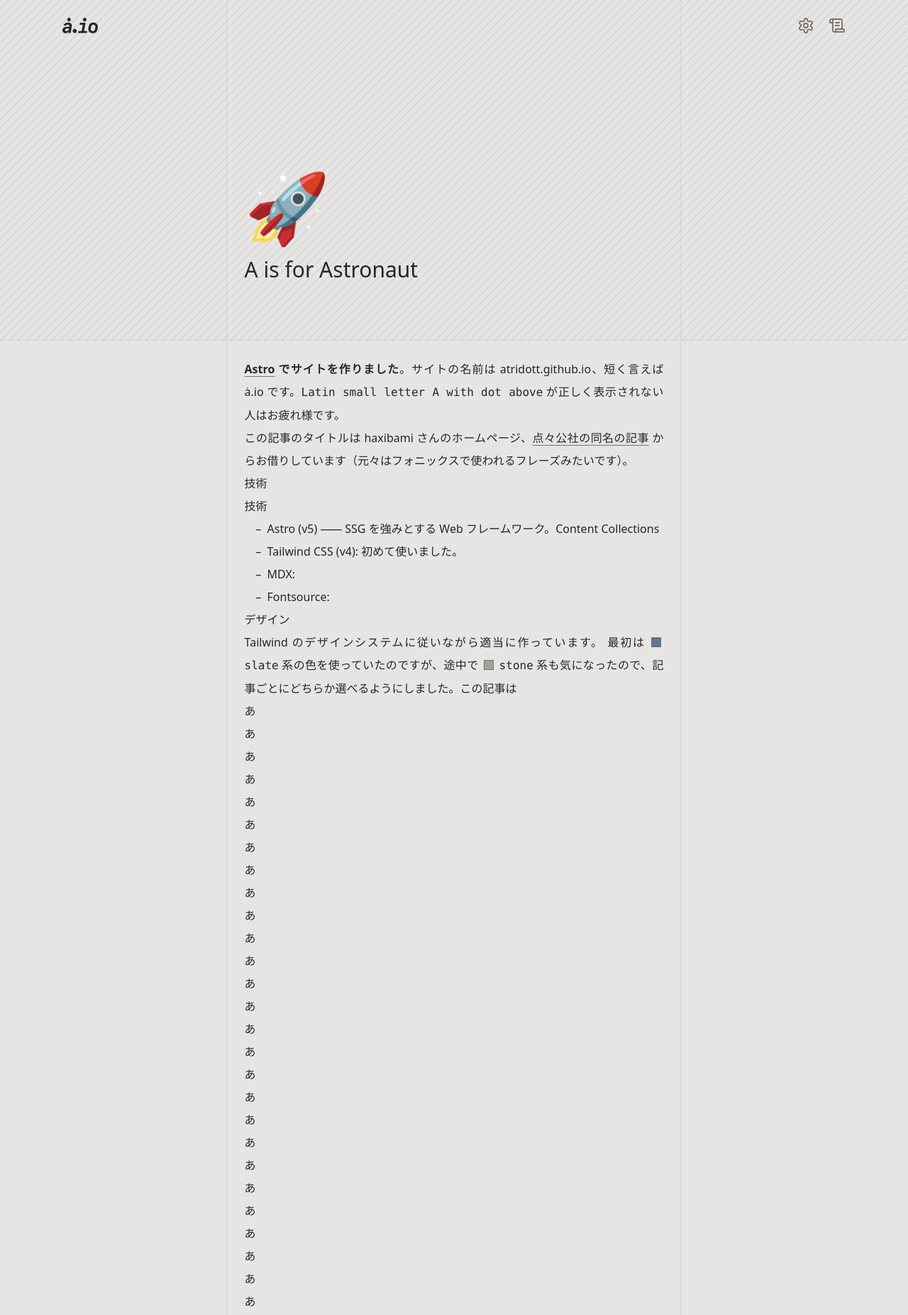
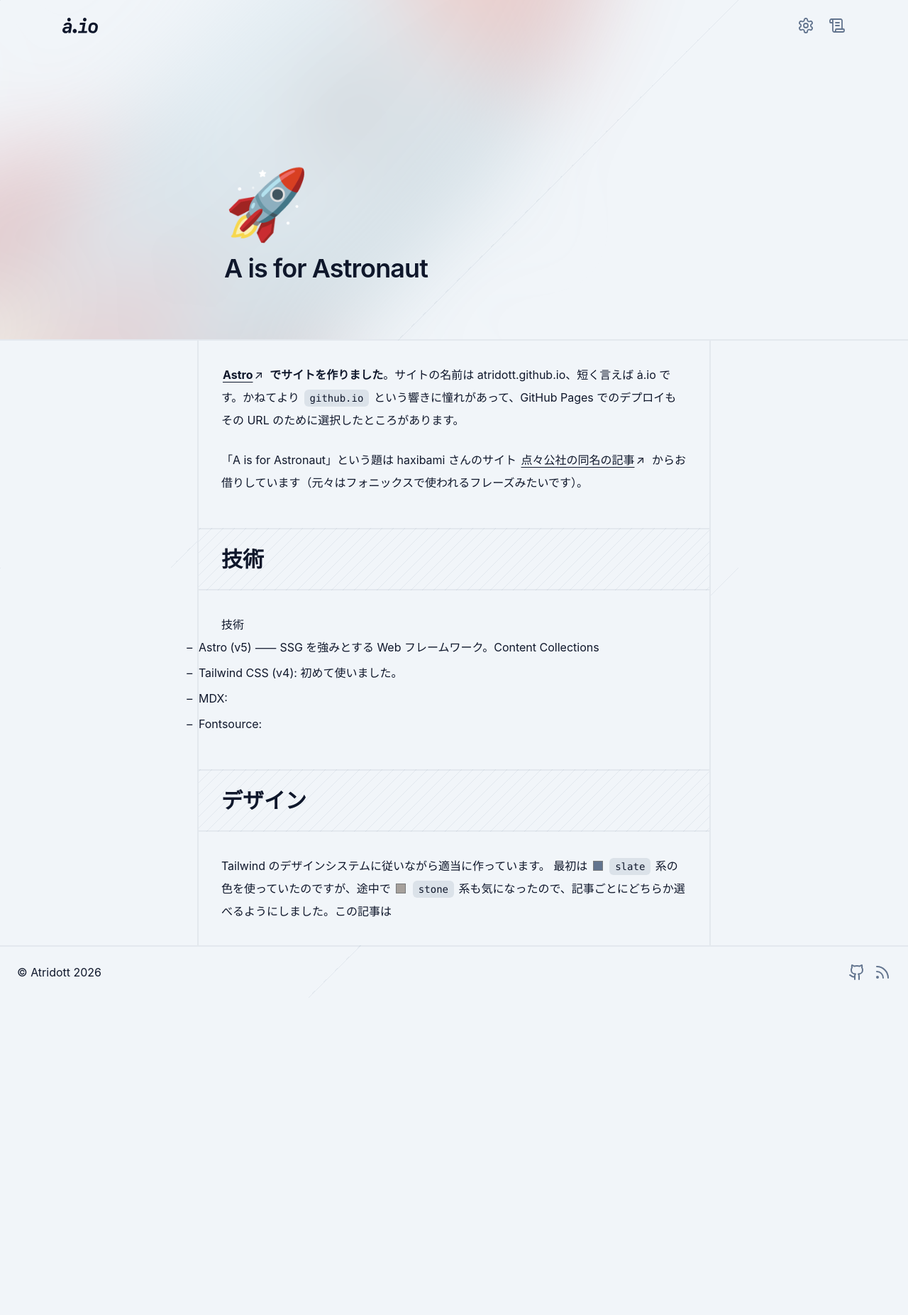
Before and after one commit to Atridott/atridott.github.io, an Astro site: page /notes/a-is-for-astronaut in a window 1280 px wide. Shown: the top 1853 px of the page at 71% size. After the commit the page ends 1406 px from the top, so only its background shows below. Built offline with nearby package versions, Linux system fonts and the light colour scheme; Astro itself is replaced by a stand-in of ours.

Commit message:
design yeah

```diff
--- a/eslint.config.ts
+++ b/eslint.config.ts
@@ -18,6 +18,12 @@ export default defineConfig([
 		plugins: { "better-tailwindcss": eslintPluginBetterTailwindcss },
 		rules: {
 			...eslintPluginBetterTailwindcss.configs["recommended-error"].rules,
+			"tailwindcss/no-custom-classname": [
+				"warn",
+				{
+					"whitelist": ["bg-stripe"]
+				}
+			]
 		},
 		ignores: ["dist/", ".astro/", "node_modules/"],
 		settings: {
--- /dev/null
+++ b/src/components/layout/Footer.astro
@@ -0,0 +1,27 @@
+---
+// Lucide Icons
+import Github from "@lucide/astro/icons/github"
+import Rss from "@lucide/astro/icons/rss"
+---
+
+<footer
+  class="border-page-grid border-t-2 p-6 text-text-dim flex justify-between **:transition-all **:duration-(--dur-normal)"
+>
+  <span class="text-text">© Atridott 2026</span>
+  <ul class="flex gap-3">
+    <li>
+      <a
+        href="https://github.com/atridott/atridott.github.io/"
+        class="text-hoverable"
+        ><Github /></a
+      >
+    </li>
+    <li>
+      <a
+        href="https://github.com/atridott/atridott.github.io/"
+        class="text-hoverable"
+        ><Rss /></a
+      >
+    </li>
+  </ul>
+</footer>
--- a/src/components/layout/Header.astro
+++ b/src/components/layout/Header.astro
@@ -5,37 +5,36 @@ import "../../styles/global.css"
 import Settings from "@lucide/astro/icons/settings"
 import ScrollText from "@lucide/astro/icons/scroll-text"
 
-const { title } = Astro.props
+const { title, emoji } = Astro.props
 ---
 
 <script is:inline>
+  const rem = 16
+  const dvh = window.innerHeight / 100
+
   const handleScroll = () => {
     document.documentElement.toggleAttribute(
       "data-scrolled",
-      window.scrollY > 430
+      window.scrollY > Math.max(30 * rem, 60 * dvh),
     )
   }
 
   window.requestAnimationFrame(handleScroll)
   window.addEventListener("scroll", handleScroll)
 </script>
-
-<header class={`group fixed top-0 isolate z-10 flex w-full justify-center`}>
+<header
+  class={`
+    group bg-stripe fixed top-0 isolate z-10 flex w-full justify-center
+    border-0 data-scrolled:border-b-2 border-page-grid bg-page/0 data-scrolled:bg-page duration-(--dur-normal) transition-all bg-fixed overflow-hidden [--stripe-opacity:0%] data-scrolled:[--stripe-opacity:10%]
+  `}
+>
   <div
     id="header-bg"
-    class={`
-      flex w-full max-w-6xl justify-start py-4 ps-6 pe-4
-      before:pointer-events-none before:fixed before:inset-0 before:h-32
-      before:w-full before:bg-linear-to-b before:from-header before:from-55%
-      before:to-transparent before:opacity-0 before:transition-all
-      before:duration-300
-      data-scrolled:before:opacity-100
-    `}
+    class={`flex w-full max-w-6xl justify-start py-4 ps-6 pe-4 `}
   >
     <div
       class={`
         relative flex flex-1 items-center
-        md:static
       `}
     >
       <svg
@@ -45,7 +44,7 @@ const { title } = Astro.props
         fill="none"
         id="header-logo"
         class={`
-          mr-5.5 text-text opacity-100 transition-all duration-300
+          mr-5.5 text-text opacity-100 transition-all duration-(--dur-normal)
           data-scrolled:-translate-y-4 data-scrolled:opacity-0
           md:data-scrolled:translate-0 md:data-scrolled:opacity-100
         `}
@@ -84,9 +83,9 @@ const { title } = Astro.props
         aria-hidden="true"
         class={`
           absolute left-0 flex max-w-lg flex-1 translate-y-4 items-center
-          justify-start pt-1 pr-4 text-base font-bold tracking-tight
-          text-text-dim opacity-0 transition-all duration-300
-          group-hover:text-text
+          justify-start pt-1 pr-4 text-base font-semibold tracking-tight
+          text-text opacity-0 transition-all duration-(--dur-normal)
+          group-hover:text-text-bright
           before:pe-1.5 before:text-text-dim before:content-["#"]
           md:static
           data-scrolled:translate-0 data-scrolled:opacity-100
@@ -102,14 +101,13 @@ const { title } = Astro.props
       <ul
         class={`
           flex gap-1
-          marker:content-none
         `}
       >
         <li>
           <button
             class={`
               flex h-fit w-fit cursor-pointer items-center justify-center
-              rounded-full px-2 py-2 text-text-dim transition-all
+              rounded-full px-2 py-2 text-text-dim transition-all duration-(--dur-normal)
               [anchor-name:--settings]
               hover:text-text
               focus:outline-none
@@ -130,7 +128,7 @@ const { title } = Astro.props
           <button
             class={`
               flex h-fit w-fit cursor-pointer items-center justify-center
-              rounded-full px-2 py-2 text-text-dim transition-all
+              rounded-full px-2 py-2 text-text-dim transition-all duration-(--dur-normal)
               hover:text-text
               focus:outline-none
               focus-visible:ring-2 focus-visible:ring-text-dim
@@ -149,4 +147,9 @@ const { title } = Astro.props
       </ul>
     </nav>
   </div>
+  <div
+    class="absolute -left-8 isolate -z-10 text-[40rem] top-1/2 -translate-y-7/12 opacity-0 scale-50 data-scrolled:scale-200 blur-3xl data-scrolled:opacity-10 transition-all duration-500 data-scrolled:group-hover:blur-md data-scrolled:group-hover:opacity-25"
+  >
+    {emoji}
+  </div>
 </header>
--- a/src/content/notes/a-is-for-astronaut.mdx
+++ b/src/content/notes/a-is-for-astronaut.mdx
@@ -1,13 +1,13 @@
 ---
 title: A is for Astronaut
 emoji: 🚀
-tone: warm
+tone: cool
 desc: Astro でブログを作った
 ---
 
-**[Astro](https://astro.build) でサイトを作りました**。サイトの名前は atridott.github.io、短く言えば ȧ.io です。`Latin small letter A with dot above` が正しく表示されない人はお疲れ様です。
+**[Astro](https://astro.build) でサイトを作りました**。サイトの名前は atridott.github.io、短く言えば ȧ.io です。かねてより `github.io` という響きに憧れがあって、GitHub Pages でのデプロイもその URL のために選択したところがあります。
 
-この記事のタイトルは haxibami さんのホームページ、[点々公社の同名の記事](https://h6i.org/blog/posts/blog-astro-renewal) からお借りしています（元々はフォニックスで使われるフレーズみたいです）。
+「A is for Astronaut」という題は haxibami さんのサイト [点々公社の同名の記事](https://h6i.org/blog/posts/blog-astro-renewal) からお借りしています（元々はフォニックスで使われるフレーズみたいです）。
 
 ## 技術
 
@@ -22,73 +22,3 @@ desc: Astro でブログを作った
 
 Tailwind のデザインシステムに従いながら適当に作っています。
 最初は <span class="h-3 mx-1 inline-block aspect-square bg-slate-500 ring-1 ring-black/50"></span> `slate` 系の色を使っていたのですが、途中で <span class="h-3 mx-1 inline-block aspect-square bg-stone-400 ring-1 ring-black/50"></span> `stone` 系も気になったので、記事ごとにどちらか選べるようにしました。この記事は
-
-あ
-
-あ
-
-あ
-
-あ
-
-あ
-
-あ
-
-あ
-
-あ
-
-あ
-
-あ
-
-あ
-
-あ
-
-あ
-
-あ
-
-あ
-
-あ
-
-あ
-
-あ
-
-あ
-
-あ
-
-あ
-
-あ
-
-あ
-
-あ
-
-あ
-
-あ
-
-あ
-
-あ
-
-あ
-
-あ
-
-あ
-
-あ
-
-あ
-
-あ
-
-あ
--- a/src/layouts/Layout.astro
+++ b/src/layouts/Layout.astro
@@ -1,6 +1,10 @@
 ---
+import "../styles/global.css"
+
 import Header from "../components/layout/Header.astro"
-import "../styles/global.css"
+
+import Footer from "../components/layout/Footer.astro"
+
 const { title, emoji, tone, desc } = Astro.props
 ---
 
@@ -27,29 +31,29 @@ const { title, emoji, tone, desc } = Astro.props
   </head>
   <body
     class={`
-      bg-page text-justify
+      bg-stripe bg-page bg-fixed
       selection:bg-selection-bg selection:text-selection
     `}
   >
-    <Header title={title} />
+    <Header
+      title={title}
+      emoji={emoji}
+    />
     <main
       class={`
-        isolate z-0 flex w-full flex-col items-center leading-loose text-text
+        isolate z-0 flex w-full flex-col items-center leading-loose
+        text-text
       `}
     >
       <header
         class={`
-          flex h-[60dvh] min-h-[30rem] w-full justify-center border-b-2
-          border-text-dim/10
-          bg-[image:repeating-linear-gradient(135deg,var(--stripe)_0,var(--stripe)_2px,transparent_0,transparent_50%)]
-          bg-[size:12px_12px]
-          [--stripe:var(--color-text-dim)]/10
+          overflow-hidden flex relative h-[60dvh] min-h-[30rem] w-full justify-center border-b-2
+          border-page-grid
         `}
       >
         <div
           class={`
-            flex w-full max-w-[calc(65ch+3rem)] flex-col justify-end gap-6
-            border-x-2 border-text-dim/10 px-6
+             isolate z-10 flex w-full max-w-[calc(65ch+3rem)] flex-col justify-end gap-6 px-7
           `}
         >
           <span
@@ -57,14 +61,20 @@ const { title, emoji, tone, desc } = Astro.props
             aria-hidden="true"
             >{emoji}</span
           >
-          <h1 class="mb-20 text-3xl">{title}</h1>
+          <h1 class="mb-20">{title}</h1>
         </div>
+        <span
+          class="absolute text-[60rem] top-1/2 -translate-x-1/4 leading-[4.5rem] blur-3xl opacity-20 select-none"
+          aria-hidden="true"
+          >{emoji}</span
+        >
       </header>
       <article
-        class={`max-w-[calc(65ch+3rem)] border-x-2 border-text-dim/10 p-6`}
+        class={`max-w-[calc(65ch+4rem)] w-full border-x-2 border-page-grid bg-page py-8 box-content`}
       >
         <slot />
       </article>
     </main>
+    <Footer />
   </body>
 </html>
--- a/src/styles/global.css
+++ b/src/styles/global.css
@@ -11,18 +11,24 @@
   --color-page: var(--page);
   --color-text: var(--text);
   --color-text-dim: var(--text-dim);
-  --color-header: var(--header);
+  --color-text-bright: var(--text-bright);
+  --color-text-link: var(--text-link);
+  --color-page-grid: rgb(
+    from var(--color-text-dim) r g b / var(--grid-opacity, 10%)
+  );
   --color-selection-bg: var(--selection-bg);
   --color-selection: var(--selection);
 }
 
 :root {
+  --dur-normal: 300ms;
+
   @media (prefers-color-scheme: light) {
     &[data-tone="warm"] {
       --page: var(--color-stone-200);
       --text: var(--color-stone-800);
       --text-dim: var(--color-stone-500);
-      --header: var(--color-stone-100);
+      --text-link: var(--color-);
       --selection-bg: rgb(from var(--color-amber-400) r g b / 30%);
       --selection: var(--color-amber-900);
     }
@@ -31,7 +37,7 @@
       --page: var(--color-slate-100);
       --text: var(--color-slate-900);
       --text-dim: var(--color-slate-500);
-      --header: var(--color-white);
+      --text-link: var(--color-);
       --selection-bg: rgb(from var(--color-sky-400) r g b / 30%);
       --selection: var(--color-sky-900);
     }
@@ -42,7 +48,7 @@
       --page: var(--color-stone-800);
       --text: var(--color-stone-300);
       --text-dim: var(--color-stone-400);
-      --header: var(--color-stone-900);
+      --text-link: var(--color-);
       --selection-bg: rgb(from var(--color-amber-700) r g b / 40%);
       --selection: var(--color-amber-50);
     }
@@ -50,8 +56,9 @@
     &[data-tone="cool"] {
       --page: var(--color-slate-800);
       --text: var(--color-slate-300);
+      --text-bright: var(--color-slate-100);
       --text-dim: var(--color-slate-400);
-      --header: var(--color-slate-900);
+      --text-link: rgb(from var(--color-yellow-100) r g b / 90%);
       --selection-bg: rgb(from var(--color-cyan-400) r g b / 40%);
       --selection: var(--color-cyan-50);
     }
@@ -61,16 +68,127 @@
 @custom-variant data-scrolled (html[data-scrolled] &);
 
 @layer base {
-  a {
-    @apply underline underline-offset-4 decoration-text-dim hover:decoration-text hover:bg-text-dim/20;
+  body {
+    font-family: "Inter", "Zen Kaku Gothic New";
   }
 
-  ul {
-    @apply ms-8;
-    li {
-      &::marker {
-        content: "–  ";
+  h1 {
+    @apply text-text-bright text-4xl tracking-tight font-semibold;
+  }
+
+  article {
+    @apply wrap-anywhere break-normal antialiased text-pretty text-base;
+    line-break: strict;
+
+    & :where(a) {
+      @apply relative -ms-0.5 py-1 px-1 me-0.5 text-text-link h-lh underline underline-offset-4 decoration-current transition-all duration-(--dur-normal) rounded-md;
+
+      &[href^="http"] {
+        @apply pe-4.5;
+        &::after {
+          @apply absolute ms-0.5;
+          content: "↗︎";
+          font-weight: initial;
+          transition: all;
+          transition-duration: var(--dur-normal);
+        }
+      }
+
+      &:hover {
+        @apply bg-text-link/15;
+      }
+    }
+
+    & :where(blockquote) {
+      @apply border-s-2 border-text-dim ms-12 mb-8 py-2 before:content-["“”"] before:font-serif before:text-5xl before:font-black before:ms-6 before:tracking-tighter;
+
+      p {
+        @apply ms-6 ps-0 m-0;
+      }
+    }
+
+    & :where(code) {
+      @apply bg-text-dim/15 px-2 py-1 text-sm rounded-md font-medium mx-0.5;
+    }
+
+    &:where(h1, h2, h3, h4, h5, h6, caption) {
+      font-kerning: normal;
+      font-feature-settings: "palt";
+    }
+
+    & :where(h2) {
+      @apply text-text-bright text-3xl mt-12 mb-8 px-8 py-6 font-semibold bg-fixed border-y-2 border-page-grid;
+
+      background-image: repeating-linear-gradient(
+        135deg,
+        rgb(from var(--color-page-grid) r g b / var(--stripe-opacity, 10%)) 0,
+        rgb(from var(--color-page-grid) r g b / var(--stripe-opacity, 10%)) 1px,
+        transparent 0,
+        transparent 50%
+      );
+      background-size: 1rem 1rem;
+    }
+
+    & :where(h3) {
+      @apply text-text-bright font-semibold border-b-2 border-page-grid;
+    }
+
+    & :where(h4) {
+      @apply text-text-bright text-xl font-semibold;
+    }
+
+    & :where(hr) {
+      @apply text-text-dim;
+    }
+
+    & :where(ol) {
+      @apply leading-loose;
+
+      li {
+        list-style-type: decimal;
+      }
+    }
+
+    & :where(p) {
+      @apply px-8 leading-loose;
+
+      & + p {
+        @apply mt-6;
+      }
+    }
+
+    & :where(strong) {
+      @apply text-text-bright;
+    }
+
+    & :where(ul) {
+      @apply leading-loose space-y-1;
+
+      & ul {
+        @apply my-3;
+      }
+
+      li {
+        list-style-type: "–  ";
       }
     }
   }
 }
+
+@layer utilities {
+  .bg-stripe {
+    background-image: repeating-linear-gradient(
+      135deg,
+      rgb(from var(--color-page-grid) r g b / var(--stripe-opacity, 10%)) 0,
+      rgb(from var(--color-page-grid) r g b / var(--stripe-opacity, 10%)) 1px,
+      transparent 0,
+      transparent 50%
+    );
+    background-size: 1rem 1rem;
+  }
+
+  .text-hoverable {
+    @apply text-text-dim hover:text-text transition-all;
+    transition-duration: var(--dur-normal);
+  }
+}
--- a/tailwind.config.ts
+++ b/tailwind.config.ts
@@ -2,4 +2,11 @@ import type { Config } from "tailwindcss"
 
 export default {
 	content: ["./src/**/*.{astro,html,md,mdx,ts,tsx,css}"],
+	theme: {
+		extend: {
+			transitionDuration: {
+				"normal": 300,
+			}
+		}
+	}
 } satisfies Config
```
Also changed, not shown: src/content/notes/lorem.mdx (added, +16 -0 lines).
